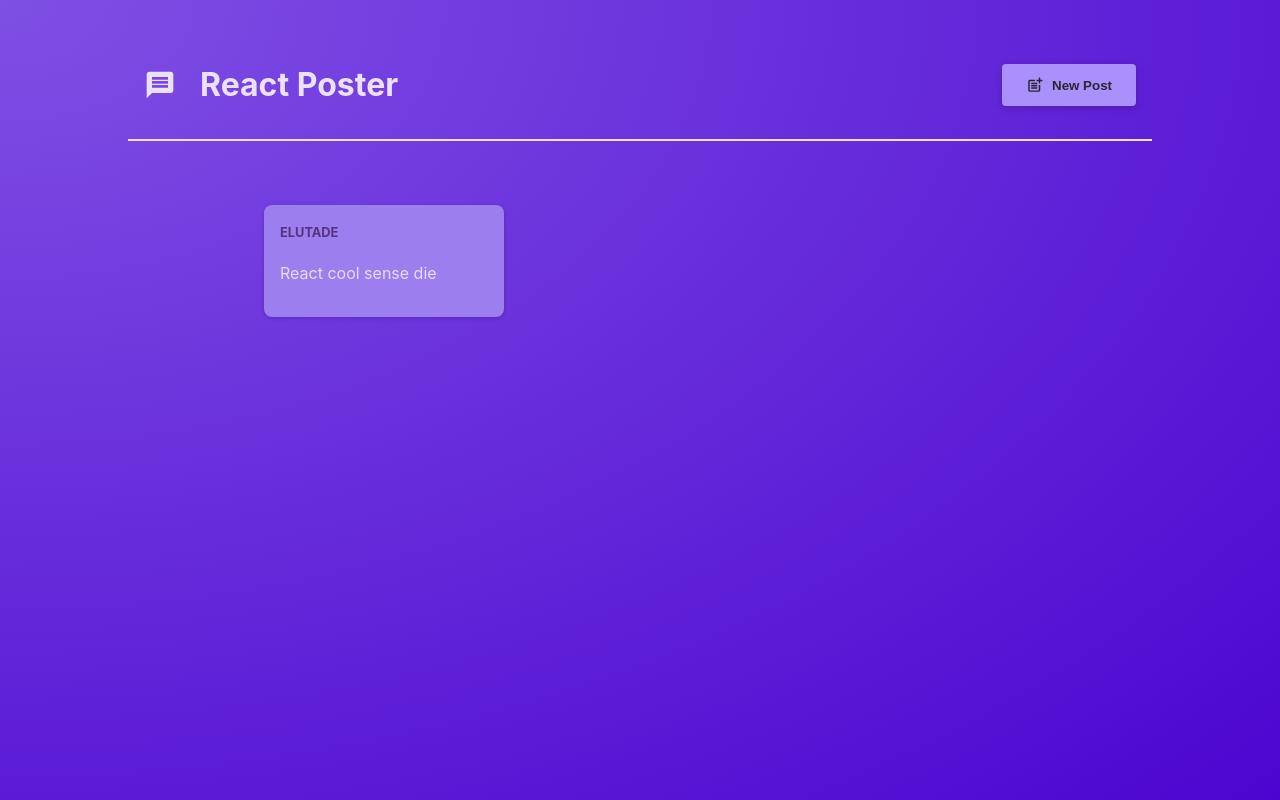
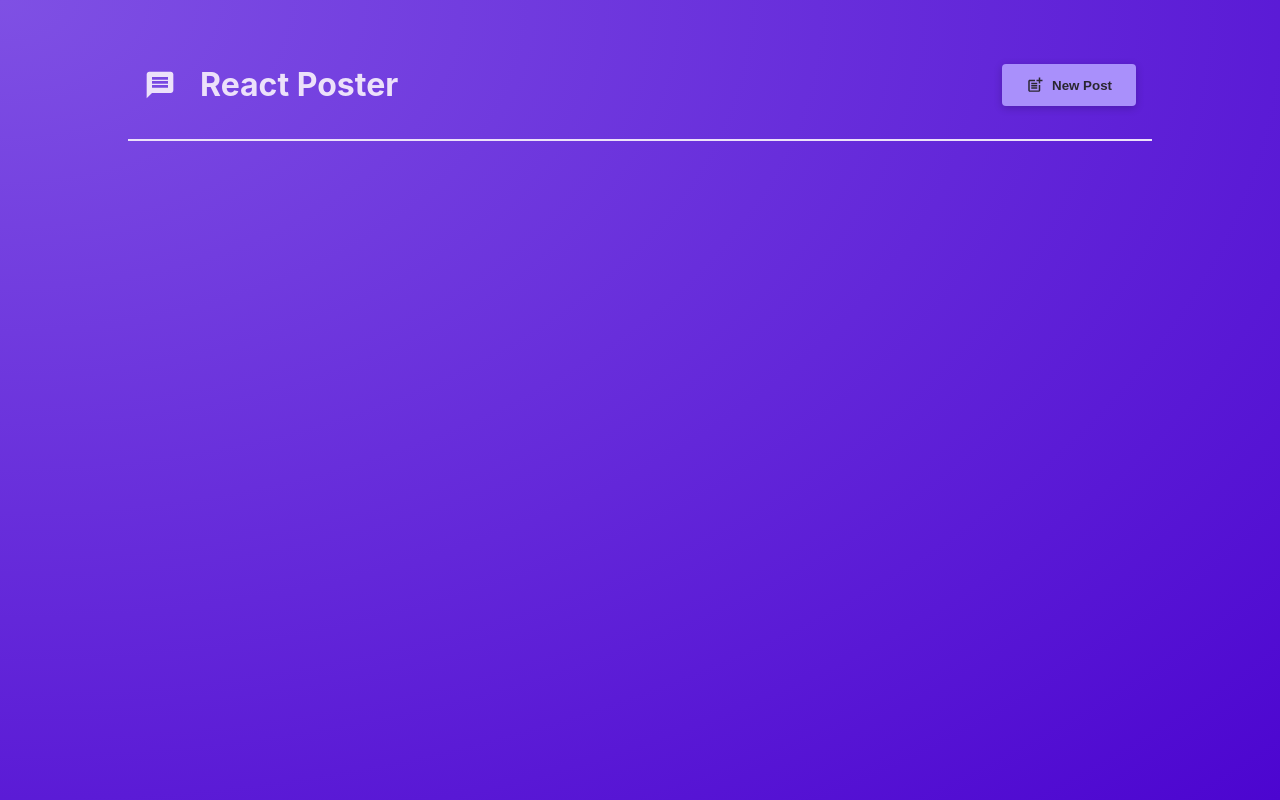
Before and after one commit to Ayobamee/ReactFramework, a React (Vite) app: page / in a window 1280 px wide. Built offline with nearby package versions, Linux system fonts and the light colour scheme.

Commit message:
added logic to dynamic out put post on posts

```diff
--- a/src/components/NewPost.jsx
+++ b/src/components/NewPost.jsx
@@ -2,7 +2,7 @@ import { useState } from "react";
 
 import classes from "./NewPost.module.css";
 
-function NewPost({ onCancel }) {
+function NewPost({ onCancel, onAddPost }) {
   const [enteredBody, setEnteredBody] = useState("");
   const [enteredAuthor, setEnteredAuthor] = useState("");
 
@@ -20,7 +20,8 @@ function NewPost({ onCancel }) {
       body: enteredBody,
       author: enteredAuthor,
     };
-    console.log(postData);
+
+    onAddPost(postData);
     onCancel();
   }
   return (
--- a/src/components/PostsList.jsx
+++ b/src/components/PostsList.jsx
@@ -2,20 +2,27 @@ import Post from "./Post";
 import classes from "./PostsList.module.css";
 import NewPost from "./Newpost";
 import Modal from "./Modal";
+import { useState } from "react";
 
 function PostsList({ isPosting, onStopPosting }) {
+  const [posts, setPosts] = useState([]);
 
+  function addPostHandler(postData) {
+    setPosts((existingPosts) => [postData, ...existingPosts]);
+  }
 
   return (
     <>
       {isPosting && (
         <Modal onClose={onStopPosting}>
-          <NewPost onCancel={onStopPosting} />
+          <NewPost onCancel={onStopPosting} onAddPost={addPostHandler} />
         </Modal>
       )}
 
       <ul className={classes.posts}>
-        <Post author="Elutade" body="React cool sense die" />
+        {posts.map((post) =>
+          <Post author={post.author} body={post.body} />
+        )}
       </ul>
     </>
   );
```
